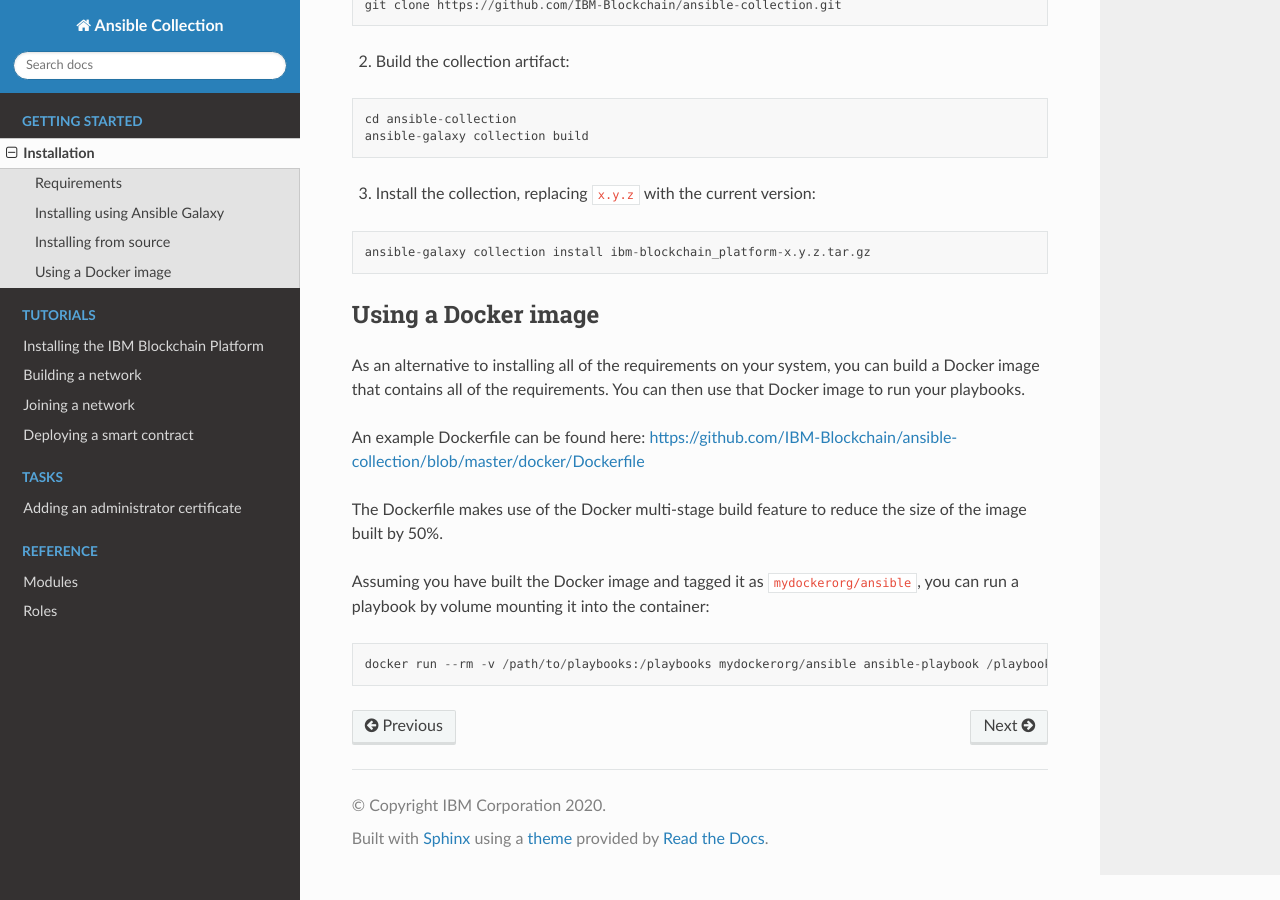
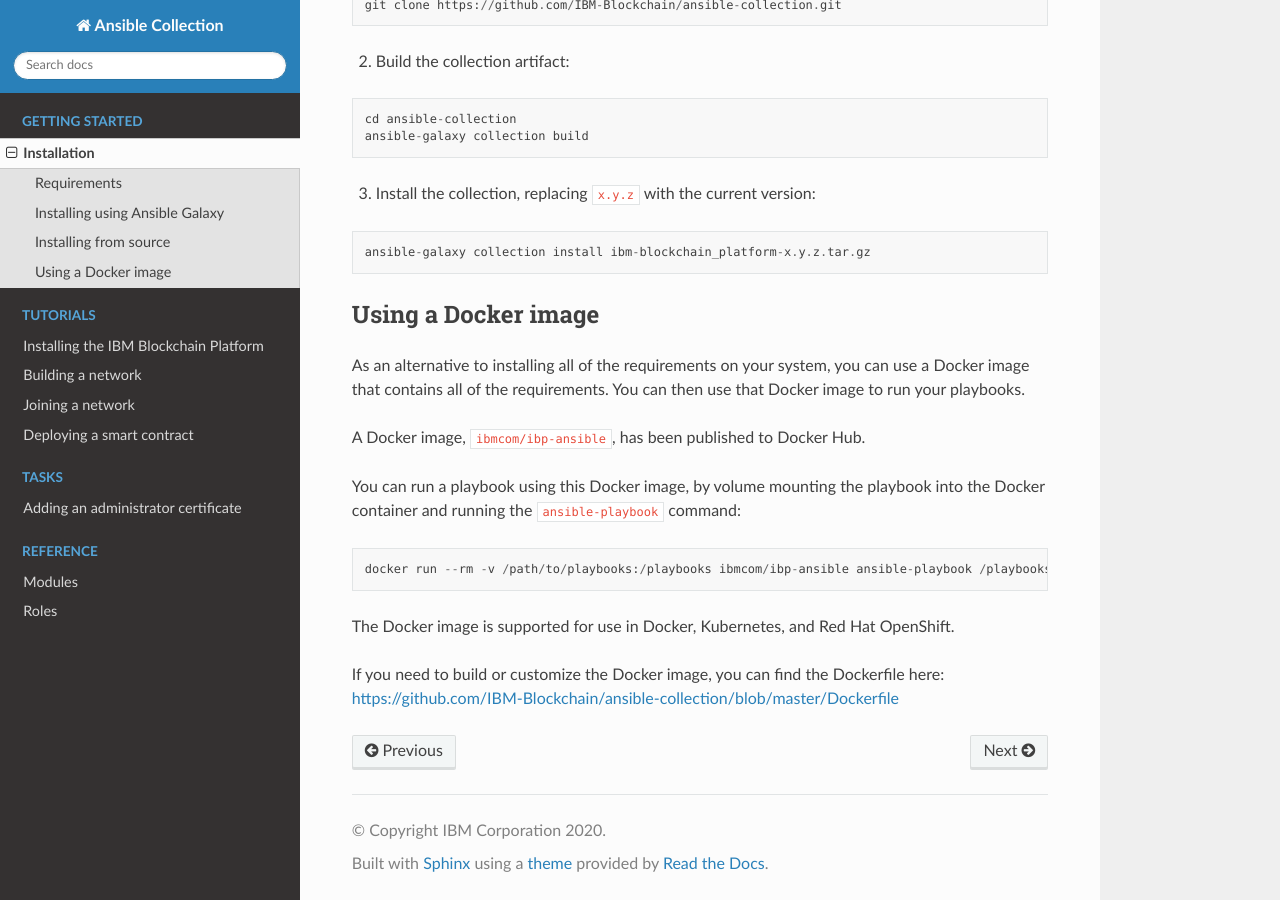
Before and after one commit to IBM-Blockchain/ansible-collection, a Sphinx documentation site: the page built from docs/source/installation.rst, in a window 1280 px wide and 900 px high, scrolled down 3481 px. Built offline with Sphinx 7.4.7 and the Read the Docs theme 2.0.0, drawn with Linux system fonts in a browser that asks for light colours.

Commit message:
Update documentation to use published Docker image (contributes to #440)
Signed-off-by: Simon Stone <sstone1@uk.ibm.com>

```diff
--- a/docs/source/installation.rst
+++ b/docs/source/installation.rst
@@ -144,15 +144,17 @@
 Using a Docker image
 --------------------
 
-As an alternative to installing all of the requirements on your system, you can build a Docker image that contains all of the requirements.
+As an alternative to installing all of the requirements on your system, you can use a Docker image that contains all of the requirements.
 You can then use that Docker image to run your playbooks.
 
-An example Dockerfile can be found here: https://github.com/IBM-Blockchain/ansible-collection/blob/master/docker/Dockerfile
+A Docker image, ``ibmcom/ibp-ansible``, has been published to Docker Hub.
 
-The Dockerfile makes use of the Docker multi-stage build feature to reduce the size of the image built by 50%.
-
-Assuming you have built the Docker image and tagged it as ``mydockerorg/ansible``, you can run a playbook by volume mounting it into the container:
+You can run a playbook using this Docker image, by volume mounting the playbook into the Docker container and running the ``ansible-playbook`` command:
 
 ::
 
-    docker run --rm -v /path/to/playbooks:/playbooks mydockerorg/ansible ansible-playbook /playbooks/playbook.yml
+    docker run --rm -v /path/to/playbooks:/playbooks ibmcom/ibp-ansible ansible-playbook /playbooks/playbook.yml
+
+The Docker image is supported for use in Docker, Kubernetes, and Red Hat OpenShift.
+
+If you need to build or customize the Docker image, you can find the Dockerfile here: https://github.com/IBM-Blockchain/ansible-collection/blob/master/Dockerfile
--- a/docs/source/tutorials/deploying.rst
+++ b/docs/source/tutorials/deploying.rst
@@ -41,7 +41,7 @@
 
     ::
 
-        docker run --rm -v "$PWD:/tutorial" mydockerorg/ansible /tutorial/deploy_smart_contract.sh
+        docker run --rm -v "$PWD:/tutorial" ibmcom/ibp-ansible /tutorial/deploy_smart_contract.sh
 
 Exploring the network
 ---------------------
```
Also changed, not shown: docs/source/tutorials/building.rst (+4 -4 lines), docs/source/tutorials/joining.rst (+4 -4 lines).
